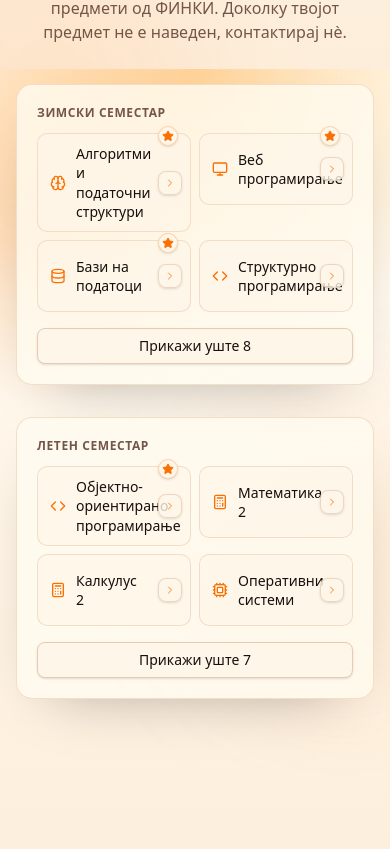
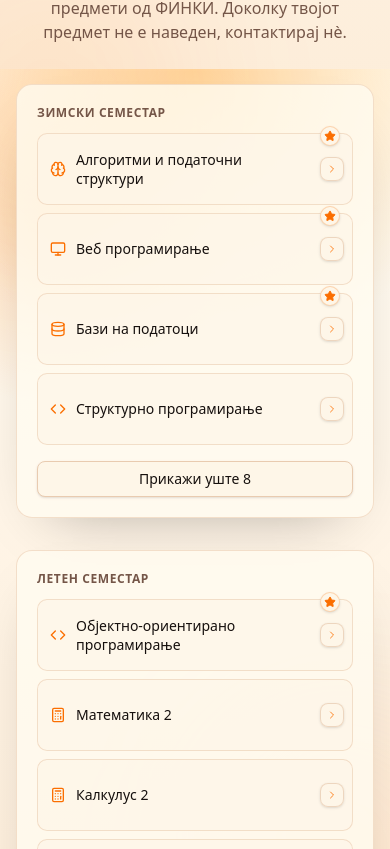
Before and after one commit to Delemangi/learnify, a React (Vite) app: page / in a window 390 px wide. Shown: the part 775-1624 px from the top of the page. Built offline with nearby package versions, Linux system fonts and the light colour scheme.

Commit message:
Improve card layout

```diff
--- a/src/components/courses/semester-group.tsx
+++ b/src/components/courses/semester-group.tsx
@@ -28,7 +28,7 @@
       <h3 className="mb-3 text-xs font-semibold uppercase tracking-wider text-muted-foreground">
         {semesterLabels[semester]} семестар
       </h3>
-      <div className="grid grid-cols-2 gap-2 sm:grid-cols-3 lg:grid-cols-4">
+      <div className="grid grid-cols-1 gap-2 sm:grid-cols-2 lg:grid-cols-4">
         {sortedCourses.map((course, index) => (
           <div
             className={cn(
```
